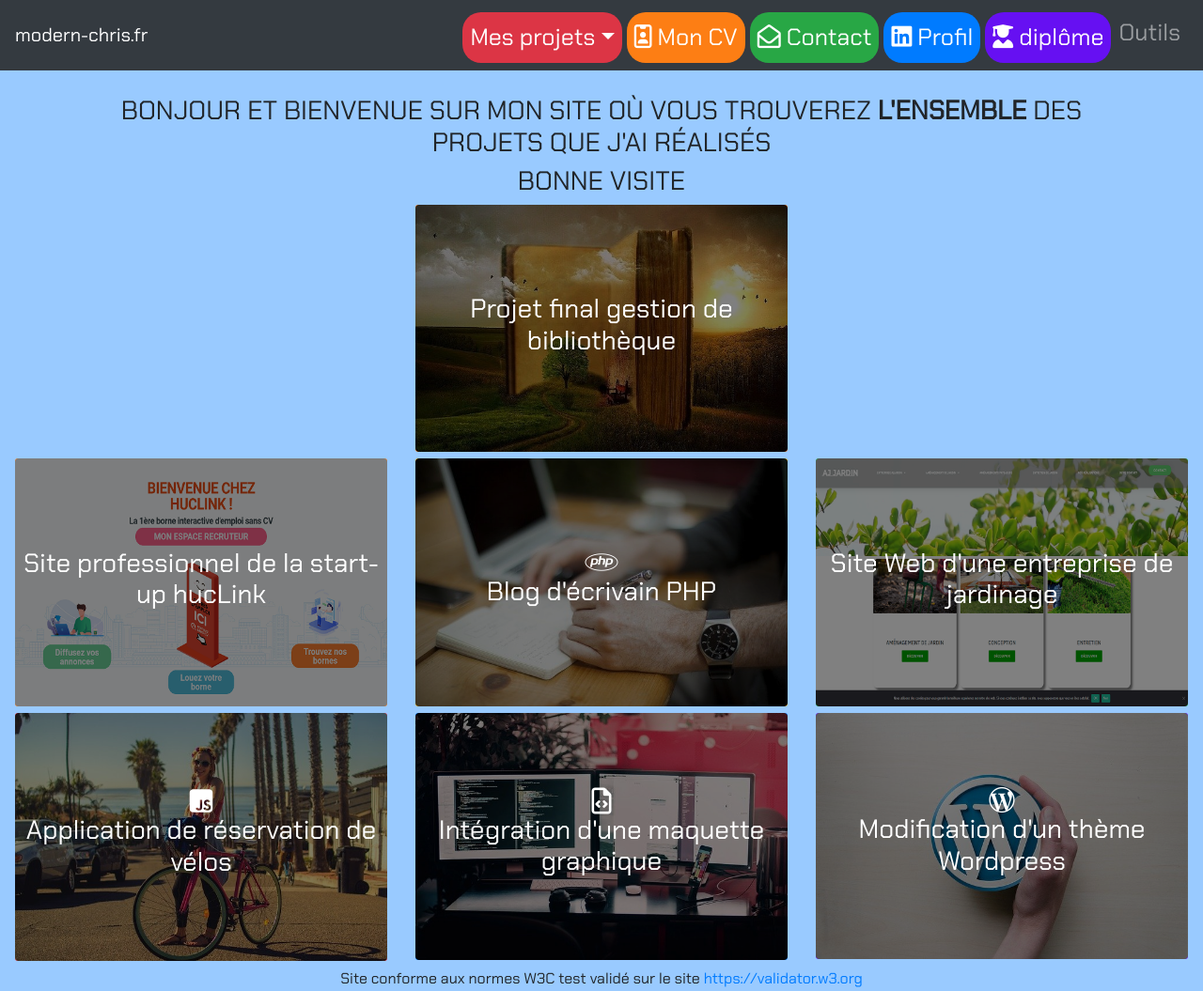
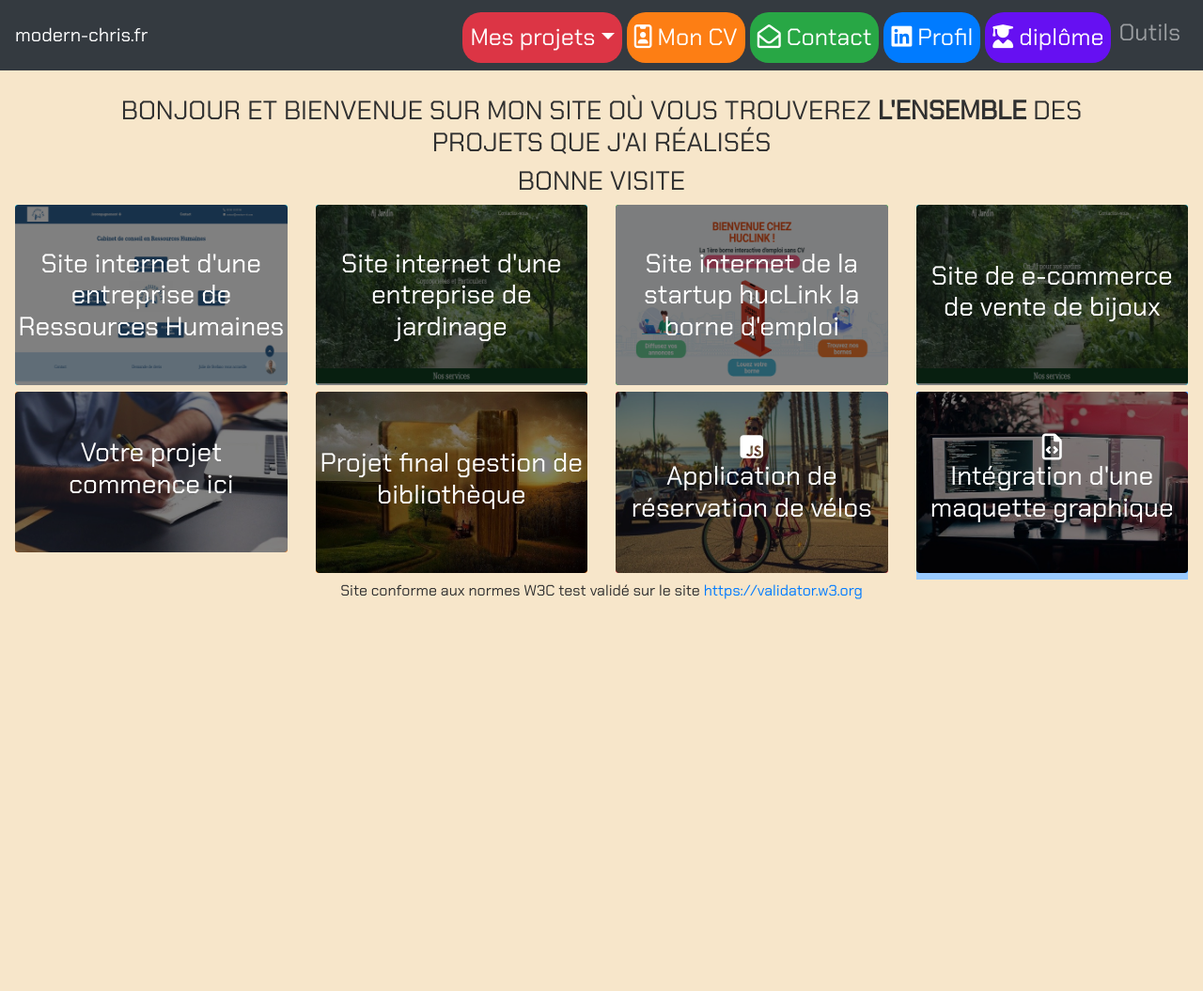
Before and after one commit to cidja/modern-chris-complete, a PHP site: page / in a window 1280 px wide. Shown: the whole page at 94% size. After the commit the page ends 638 px from the top, so only its background shows below. Run offline with PHP 8.4, Linux system fonts and the light colour scheme; some libraries are stand-ins or nearby versions.

Commit message:
passage à 4 tuiles et ajout des sites aventure-rh ajjardin huclink

```diff
--- a/public/css/style.css
+++ b/public/css/style.css
@@ -5,6 +5,13 @@
     --pastel-yellow: hsl(45, 100%, 80%);
     --pastel-red:hsl(354, 68%, 80%);
     --pastel-indigo: hsl(241, 83%, 91%);
+    --light-black: hsl(0, 0%, 18.8%);
+
+/* traverse city color palette */
+    --blue-t : #5093B3;
+    --green-t : #64c4c3;
+    --brown-t : #f8d49a;
+    --sable-t : #f7e6ca;
 
 
 }
@@ -13,8 +20,10 @@
 }
 
 body{
-    background-color: var(--pastel-blue);
+    /* source pour le gradient : https://cssgradient.io/ */
+    background: #f7e6ca !important;
     font-family: 'Chakra Petch', sans-serif !important; /* font-google */
+    color :  var(--light-black) !important;
 }
 .dnone{
     display: none !important;}
@@ -131,7 +140,7 @@
 
 
 #bigContainer{
-    background-color: var(--pastel-blue);
+    /*background-color: var(--pastel-blue);*/
     padding: 1px;
     overflow: hidden;
 }
@@ -191,21 +200,28 @@
 } */
 
 /* -----------------Element huclink (huclink) -------------------------*/
-#elementhuclink{animation: huclink 1.5s;}
-@keyframes huclink{
+#elementgauche{animation: glissementdelagauche 1.5s;}
+@keyframes glissementdelagauche{
     from{transform: translateX(-100%);}
     to{transform: translateX(0%);}}
+
 #cadrehuclink{background-color: var(--orange) !important;}
 
 #bigContainerHuclink{/* pour le cadre autour des images sur le home */
     background-color: var(--pastel-orange);} /* source: https://colorhunt.co/palette/153787 */
 
-/* -----------------Element ajjardin -------------------------*/
-#elementajjardin{animation: appearaj 1.5s;}
-@keyframes appearaj{
+
+/* numérotation des tuiles comme suit
+1 2 3 4
+5 6 7 8
+*/
+/* -----------------tuiles à droite -------------------------*/
+#elementdroite{animation: glissementdeladroite 1.5s;}
+@keyframes glissementdeladroite{
     from{transform: translateX(100%);}
     to{transform: translateX(0%);}}
-#cadreaj{background-color: var(--green) !important;}
+
+#cadredroit{background-color: var(--green) !important;}
 
  #bigContainerAj{/* pour le cadre autour des images sur le home */
     background-color: var(--pastel-green);}
--- a/view/frontend/home.php
+++ b/view/frontend/home.php
@@ -12,16 +12,79 @@
         <h3 class="titleH3">bonne visite</h3>
       </div>
     </div>
-
     <div class='container-fluid' id="conteneur_portfolio">
 
+    <div class="row"> <!-- Début première ligne -->
+
+      <div class="col-md-3" id="elementgauche">
+        <div id="container" class="allContainerHome">
+          <a href="https://aventure-rh.com">
+            <figure class="c4-izmir c4-border-left" id="cadre_aventure-rh">
+              <img class="imgContainer rounded img-fluid" src="./public/img/aventure-rh_accueil.png" alt="page d'acceuil du site internet Aventure-rh.com">
+              <h3 class="textInnerImg" id="text">Site internet d'une entreprise de Ressources Humaines</h3>
+            </figure>
+          </a>
+        </div>
+      </div>
+
+      <div class="col-md-3" id="apparition">
+        <div id="container" class="allContainerHome">
+          <a href="https://ajjardin.fr">
+            <figure class="c4-izmir c4-border-center" id="cadre_ajjardin">
+              <img class="imgContainer rounded img-fluid" src="public/img/ajjardin_accueuil.png" alt="page d'acceuil du site internet Ajjardin.fr">
+              <h3 class="textInnerImg" id="text">Site internet d'une entreprise de jardinage</h3>
+            </figure>
+          </a>
+        </div>
+      </div>
+
+      <div class="col-md-3" id="apparition">
+        <div id="container" class="allContainerHome">
+          <a href="https://huclink.fr">
+            <figure class="c4-izmir c4-border-right" id="cadredroit">
+              <img class="imgContainer rounded img-fluid" src="./public/img/huclink.png" alt="page d'acceuil du site internet huclink.fr">
+              <h3 class="textInnerImg" id="text">Site internet de la startup hucLink la borne d'emploi</h3>
+            </figure>
+          </a>
+        </div>
+      </div>
+
+      <div class="col-md-3" id="elementdroite"> <!-- gauche -->
+        <div id="containerajHome" class="allContainerHome">
+            <a href="https://stone-4-you.fr">
+              <figure class="c4-izmir c4-border-center" id="cadreaj">
+                <img class="imgContainer rounded img-fluid" src="public/img/ajjardin_accueuil.png" alt="Coucou">
+                <h3 class="textInnerImg" id="textP5"> Site de e-commerce de vente de bijoux </h3>
+                <figcaption>
+                <div class="c4-reveal-left">
+                </div>
+                </figcaption>
+              </figure>
+            </a>
+          </div>
+        </div>
+
+    </div> <!-- Fin première ligne -->
 
 
+  <div class="row"> <!-- Début seconde ligne -->
 
+    <div class="col-md-3" id="elementgauche"> <!-- 5 -->
+    <div id="containerajHome" class="allContainerHome">
+    <a href="#">
+          <figure class="c4-izmir c4-border-center" id="cadrep5">
+            <img class="imgContainer rounded img-fluid" src="public/img/projet_commence.jpg" alt="Image d'un livre ouvert pour signifier que le projet est un projet de gestion de bibliothèque">
+            <h3 class="textInnerImg" id="textP5"> Votre projet commence ici </h3>
+            <figcaption>
 
-    <div class="row">
-      <div class="col-md-4 offset-md-4" id="apparition">
-      <div id="containerp5Home" class="allContainerHome">
+            </figcaption>
+          </figure>
+        </a>
+      </div>
+    </div>
+
+    <div class="col-md-3" id="apparition"> <!-- 6 -->
+    <div id="containerp4Home" class="allContainerHome">
     <a href="index.php?action=p5">
           <figure class="c4-izmir c4-border-center" id="cadrep5">
             <img class="imgContainer rounded img-fluid" src="./public/img/p5.jpg" alt="Image d'un livre ouvert pour signifier que le projet est un projet de gestion de bibliothèque">
@@ -33,55 +96,8 @@
         </a>
       </div>
     </div>
-    </div>
 
-
-      <div class="row">
-        <div class="col-md-4" id="elementhuclink">
-        <div id="containerajHome" class="allContainerHome">
-            <a href="https://huclink.fr">
-              <figure class="c4-izmir c4-border-center" id="cadrehuclink">
-                <img class="imgContainer rounded img-fluid" src="./public/img/huclink.png" alt="présentation du site hucLInk">
-                <h3 class="textInnerImg" id="textP5"> Site professionnel de la start-up hucLink </h3>
-                <figcaption>
-
-                </figcaption>
-              </figure>
-            </a>
-          </div>
-        </div>
-        <div class="col-md-4" id="apparition">
-        <div id="containerp4Home" class="allContainerHome">
-            <a href="index.php?action=p4">
-              <figure class="c4-izmir c4-border-bottom-right" id="cadrep4">
-              <img class="imgContainer rounded img-fluid" src="./public/img/p4.jpg" alt="image montrant une main qui écrit sur un calepin avec un ordinateur portable en arrière plan">
-              <h3 class="textInnerImg" id="textP4"><i class="fab fa-php"></i> Blog d'écrivain PHP</h3>
-              <figcaption>
-                  <div class="c4-reveal-left">
-                  </div>
-                </figcaption>
-              </figure>
-            </a>
-          </div>
-        </div>
-        <div class="col-md-4" id="elementajjardin">
-        <div id="containerajHome" class="allContainerHome">
-            <a href="https://ajjardin.fr">
-              <figure class="c4-izmir c4-border-center" id="cadreaj">
-                <img class="imgContainer rounded img-fluid" src="./public/img/ajjardin.png" alt="">
-                <h3 class="textInnerImg" id="textP5"> Site Web d'une entreprise de jardinage </h3>
-                <figcaption>
-
-                </figcaption>
-              </figure>
-            </a>
-          </div>
-        </div>
-      </div>
-
-
-      <div class="row">
-        <div class="col-md-4" id="elementp3">
+    <div class="col-md-3" id="apparition"> <!-- 7 -->
     <div id="containerp3Home" class="allContainerHome">
         <a href='index.php?action=p3'>
           <figure class="c4-izmir c4-border-bottom-left" id="cadrep3">
@@ -95,7 +111,9 @@
         </a>
       </div>
     </div>
-        <div class="col-md-4" id="apparition">
+
+
+    <div class="col-md-3" id="elementdroite"> <!-- 8 -->
     <div id="containerp1Home" class="allContainerHome">
         <a href='index.php?action=p1'>
           <figure class="c4-izmir c4-border-top-left" id="cadrep1">
@@ -109,24 +127,16 @@
         </a>
       </div>
     </div>
-        <div class="col-md-4" id="elementp2">
-        <div id="containerp2Home" class="allContainerHome">
-            <a href='index.php?action=p2'>
-              <figure class="c4-izmir c4-border-top-right" id="cadrep2">
-                <img class='imgContainer rounded img' src='./public/img/p2.jpg' alt='projet wordpress image affiche le logo wordpress (la lettre w blanche dans un rond bleu) qui est entouré par une main droite ' />
-                <h3 class="textInnerImg" id="textP2"><i class="fab fa-wordpress-simple"></i> Modification d'un thème Wordpress</h3>
-                <figcaption>
-                  <div class="c4-reveal-left">
-                  </div>
-                </figcaption>
-              </figure>
-            </a>
-          </div>
-        </div>
-      </div>
-    </div>
+
+
+  </div> <!-- Fin de la seconde ligne -->
+
+</div> <!-- fin du container -->
+
+
     <div class="text-center">Site conforme aux normes W3C test validé sur le site <a href="https://validator.w3.org">https://validator.w3.org</a></div>
   </div>
+
 
   <?php
 
```
Also changed, not shown: README.md, public/img/ajjardin.png (deleted), public/img/ajjardin_accueuil.png (added), public/img/aventure-rh_accueil.png (added), public/img/projet_commence.jpg (added). Lines whose indentation alone changed are shown as unchanged.
